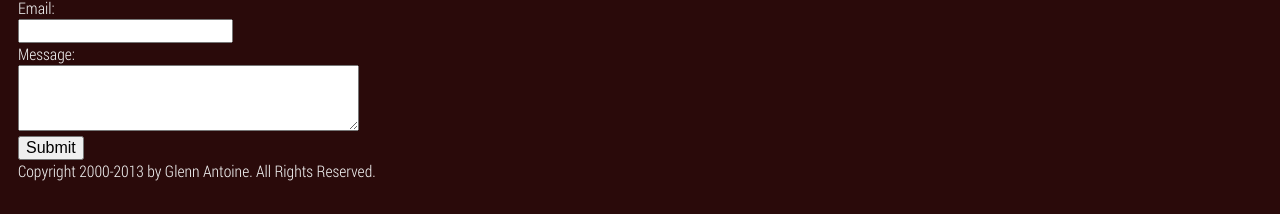
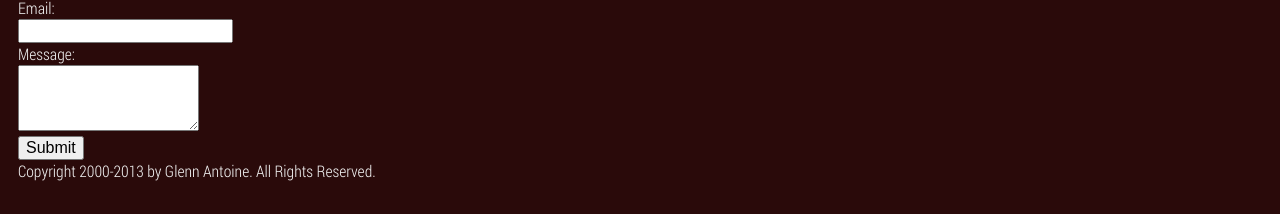
Before and after one commit to glennantoine/responsive.design, a plain HTML site: page index.html in a window 1280 px wide. Shown: the part 1303-1517 px from the top of the page. Drawn offline with Linux system fonts and the light colour scheme.

Commit message:
fix to message field in form to remove set column width

```diff
--- a/index.html
+++ b/index.html
@@ -152,7 +152,7 @@
                             <input type="email"/><br />
 
                             <label>Message:</label><br />
-                            <textarea rows="4" cols="40"></textarea><br />
+                            <textarea rows="4"></textarea><br />
 
                             <button name="Submit" type="submit">Submit</button>
                         </fieldset>
```
